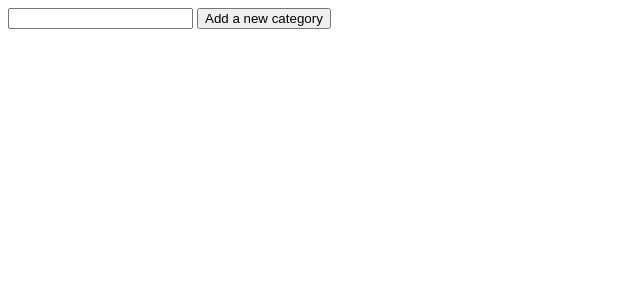
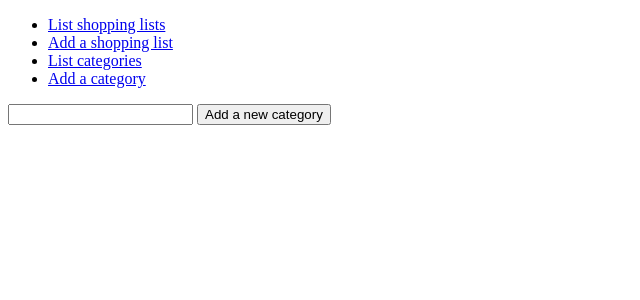
Before and after one commit to petrioski/ostoslista, a Flask app: page /categories/new/ in a window 1280 px wide. Shown: the top 300 px of the page, without its empty margins (0-640 px from the left). Run offline with Flask 2, Linux system fonts and the light colour scheme.

Commit message:
käytettävyysparannus, navigointilinkit yläpalkkiin

```diff
--- a/application/templates/layout.html
+++ b/application/templates/layout.html
@@ -2,10 +2,17 @@
 <html>
   <head>
     <meta charset="utf-8">
-    <title>TodoApp</title>
+    <title>Ostoslista</title>
   </head>
 
   <body>
+    <ul>
+      <li><a href="{{ url_for('lists_index') }}">List shopping lists</a></li>
+	    <li><a href="{{ url_for('lists_form') }}">Add a shopping list</a></li>
+      <li><a href="{{ url_for('categories_index') }}">List categories</a></li>
+	    <li><a href="{{ url_for('categories_form') }}">Add a category</a></li>
+    </ul>
+
     {% block body %}
       <p>
         Content.
```
